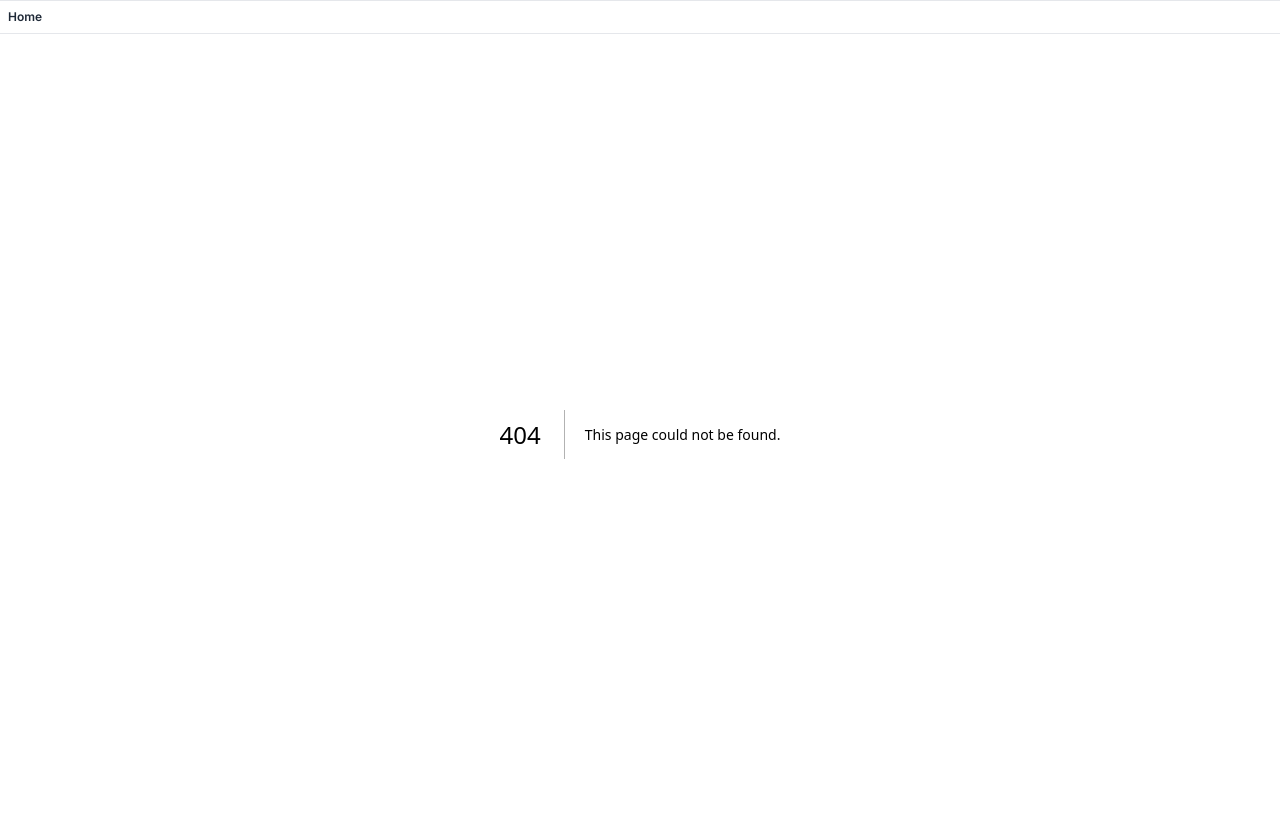
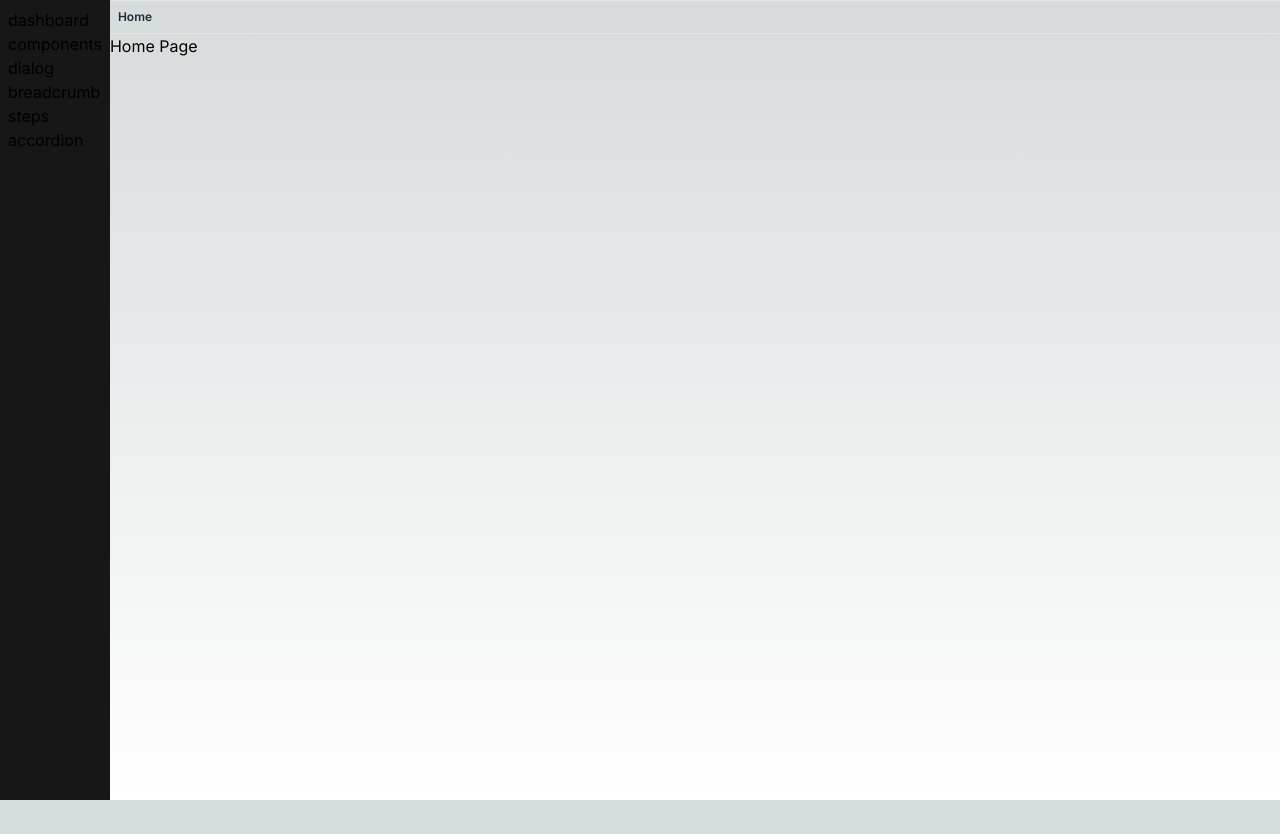
Before and after one commit to harshG775/reactjs-components, a Next.js app: page /home in a window 1280 px wide. Before the commit this address had no page. After the commit the page ends 800 px from the top, so only its background shows below. Built offline with nearby package versions, Linux system fonts and the light colour scheme.

Commit message:
adding sidebar in website

```diff
--- /dev/null
+++ b/src/app/home/page.tsx
@@ -0,0 +1,7 @@
+export default function page() {
+    return (
+        <div>
+            <h1>Home Page</h1>
+        </div>
+    );
+}
--- a/src/app/layout.tsx
+++ b/src/app/layout.tsx
@@ -10,16 +10,17 @@ export const metadata: Metadata = {
 	description: "Generated by create next app",
 };
 
-export default function RootLayout({
-	children,
-}: Readonly<{
-	children: React.ReactNode;
-}>) {
+
+import SideNavbar from "@/components/partials/navbar/sideNavbar/SideNavbar";
+export default function RootLayout({children,}: Readonly<{children: React.ReactNode;}>) {
 	return (
 		<html lang="en">
-			<body className={inter.className}>
-                <Breadcrumb/>
-                {children}
+			<body className={`${inter.className} grid grid-cols-[auto_1fr] min-h-screen`}>
+                <SideNavbar/>
+                <div>
+                    <Breadcrumb/>
+                    {children}
+                </div>
             </body>
 		</html>
 	);
--- /dev/null
+++ b/src/components/partials/navbar/sideNavbar/SideNavbar.tsx
@@ -0,0 +1,47 @@
+"use client"
+import SidebarItem from "./components/SidebarItem";
+const sideBarLinks = [
+    {
+        title: "dashboard",
+        href: "/dashboard",
+        haveSubMenu: false,
+    },
+    {
+        title: "components",
+        href: "/components",
+        haveSubMenu: true,
+        subMenu:[
+            {
+                title: "dialog",
+                href: "/components/dialog",
+                haveSubMenu: false,
+            },
+            {
+                title: "breadcrumb",
+                href: "/components/breadcrumb",
+                haveSubMenu: false,
+            },
+            {
+                title: "steps",
+                href: "/components/steps",
+                haveSubMenu: false,
+            },
+            {
+                title: "accordion",
+                href: "/components/accordion",
+                haveSubMenu: false,
+            },
+        ]
+    },
+]
+export default function SideNavbar() {
+    return (
+        <header className="bg-neutral-900">
+            <ul className="sticky top-0 p-2">
+                {sideBarLinks.map((linkData) => (
+                    <SidebarItem linkData={linkData} key={linkData.title}/>
+                ))}
+            </ul>
+        </header>
+    );
+}
--- /dev/null
+++ b/src/components/partials/navbar/sideNavbar/components/SidebarItem.tsx
@@ -0,0 +1,31 @@
+"use client"
+import Link from "next/link";
+function SidebarSubItem({linkData}:any) {
+    console.log(linkData)
+    return (
+        <li>
+            <Link href={linkData.href}>{linkData.title}</Link>
+        </li>
+    );
+}
+export default function SidebarItem({linkData}:any) {
+    console.log(linkData)
+    if (linkData.haveSubMenu) {
+        return (
+            <li>
+                <Link href={linkData.href}>{linkData.title}</Link>
+                <ul>
+                    {linkData.subMenu.map((linkData:any) => (
+                        <SidebarSubItem linkData={linkData} key={linkData.title}/>
+                    ))}
+                </ul>
+            </li>
+        );
+
+    }
+    return (
+        <li>
+            <Link href={linkData.href}>{linkData.title}</Link>
+        </li>
+    );
+}
```
